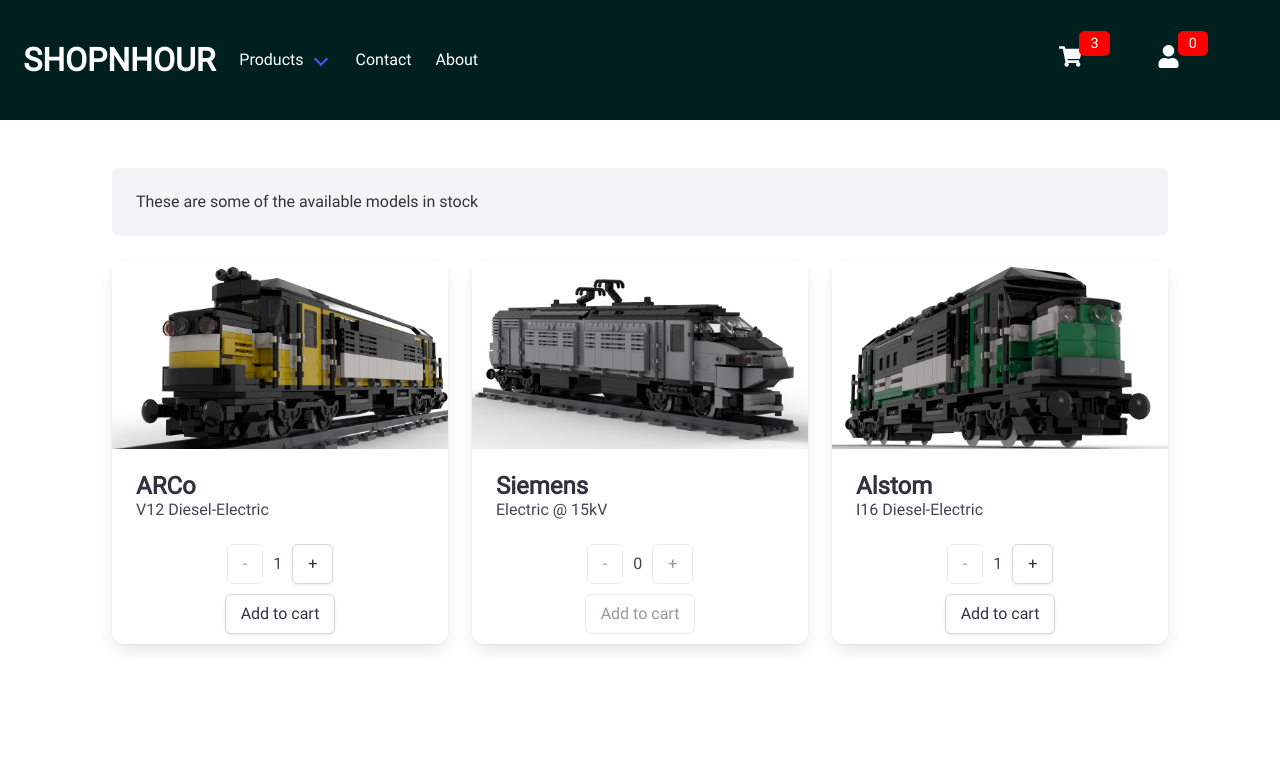
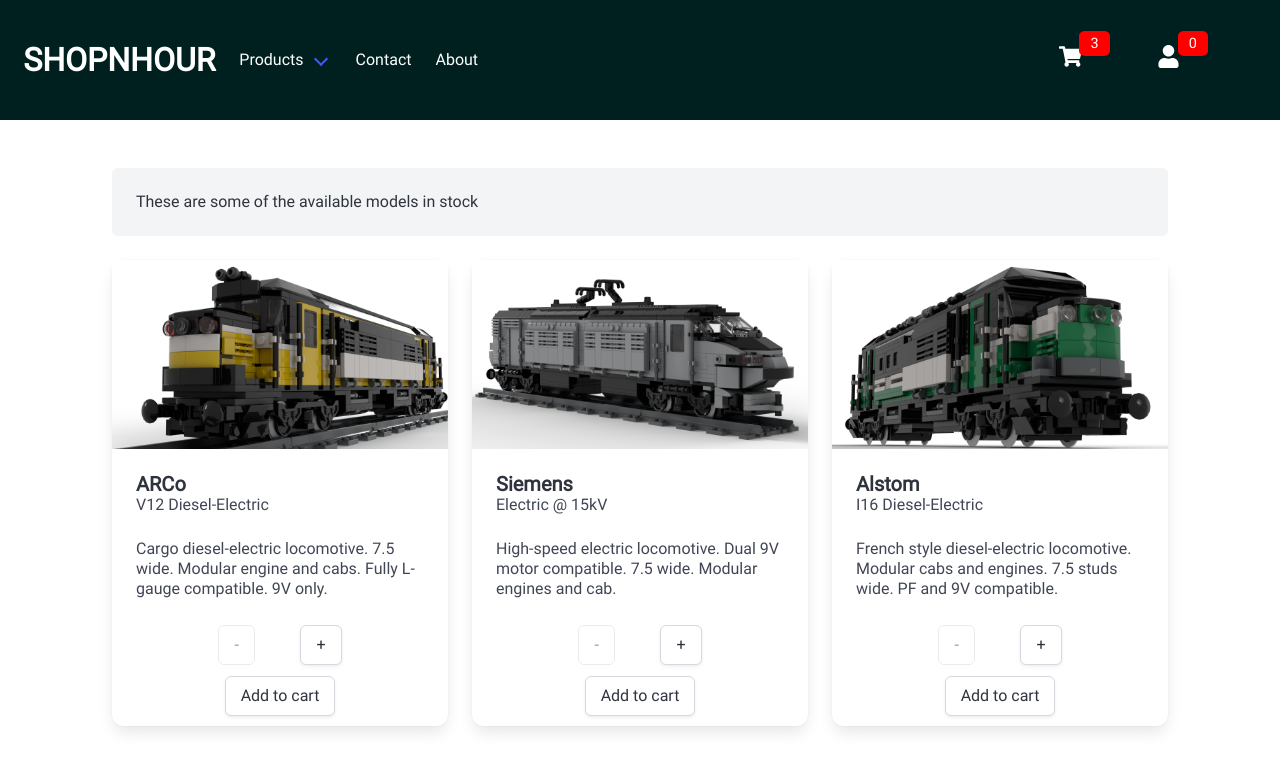
Before and after one commit to ErnestAC/Proj_ReactJS, a React (Create React App) app: page / in a window 1280 px wide. Shown: the top 770 px of the page. Built offline with nearby package versions, Linux system fonts and the light colour scheme.

Commit message:
Allow adding 0 items to cart.

```diff
--- a/src/components/ItemCard.js
+++ b/src/components/ItemCard.js
@@ -2,7 +2,7 @@
 
 import ItemCount from "./ItemCount";
 
-function ProfileCard({titulo,handle,imagen,stock,initial}) {
+function ProfileCard({titulo,handle,imagen,description,stock,initial}) {
 
     return (
       <div className="card">
@@ -14,11 +14,12 @@
 
         <div className="card-content">
           <div className="media-content">
-            <h2 className="title is-4">{titulo}</h2>
+            <h2 className="title is-5">{titulo}</h2>
             <p className="subtitle is-6">{handle}</p>
+            <p className="subtitle is-6">{description}</p>
           </div>
         </div>
-        <ItemCount stock={stock} initial={initial}/>
+        <ItemCount stock={stock} initial={initial} />
       </div>
     );
 }
--- a/src/components/ItemCount.js
+++ b/src/components/ItemCount.js
@@ -15,7 +15,7 @@
     };
 
     const decrement = () => {
-    if (count > 1) {
+    if (count > 0) {
         setCount(count - 1);
     }
     };
@@ -27,13 +27,13 @@
             flexDirection: "column",
             alignItems: "center",
             gap: "10px",
-        }}
+            }}
         >
-        <div style={{ display: "flex", alignItems: "center", gap: "10px" }}>
-            <button className="button" onClick={decrement} disabled={count <= 1}>
+        <div className="ItemCounter">
+            <button className="button" onClick={decrement} disabled={count <= 0}>
             -
             </button>
-            <span>{count}</span>
+            <span className="ItemCounter">{count}</span>
             <button
             className="button"
             onClick={increment}
--- a/src/components/ItemListContainer.js
+++ b/src/components/ItemListContainer.js
@@ -12,15 +12,17 @@
   return (
     <div className="container">
       <section className="section">
-        <div class="notification" >{greetingMessage}</div>
+        <div class="notification">{greetingMessage}</div>
+
         <div className="columns">
           <div className="column is-4">
             <ProfileCard
               titulo="ARCo"
               handle="V12 Diesel-Electric"
               imagen={ARCoImg}
+              description="Cargo diesel-electric locomotive. 7.5 wide. Modular engine and cabs. Fully L-gauge compatible. 9V only."
               stock={3}
-              initial={1}
+              initial={0}
             />
           </div>
           <div className="column is-4">
@@ -28,7 +30,8 @@
               titulo="Siemens"
               handle="Electric @ 15kV"
               imagen={SiemensImg}
-              stock={0}
+              description="High-speed electric locomotive. Dual 9V motor compatible. 7.5 wide. Modular engines and cab."
+              stock={67}
               initial={0}
             />
           </div>
@@ -37,8 +40,9 @@
               titulo="Alstom"
               handle="I16 Diesel-Electric"
               imagen={AlstomImg}
+              description="French style diesel-electric locomotive. Modular cabs and engines. 7.5 studs wide. PF and 9V compatible."
               stock={10}
-              initial={1}
+              initial={0}
             />
           </div>
         </div>
--- a/src/css/App.css
+++ b/src/css/App.css
@@ -69,3 +69,13 @@
     top: -1.35rem;
     right: -.15rem;
 }
+
+.ItemCounter {
+  display: flex;
+  align-items: center;
+  padding: 0.1rem 0.1rem;
+  gap: 1.1rem;
+  font-weight:bold;
+  color: white;
+  font-size: 0.8rem;
+}
```
